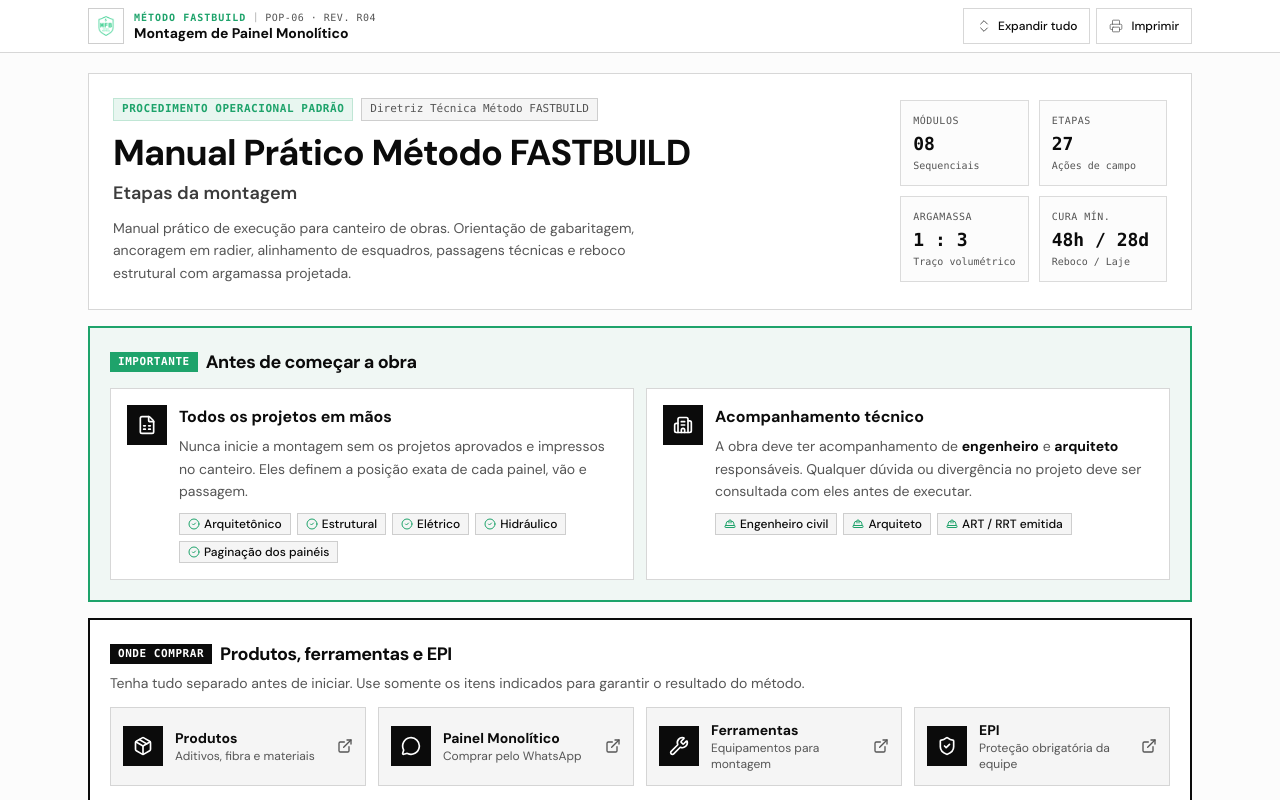
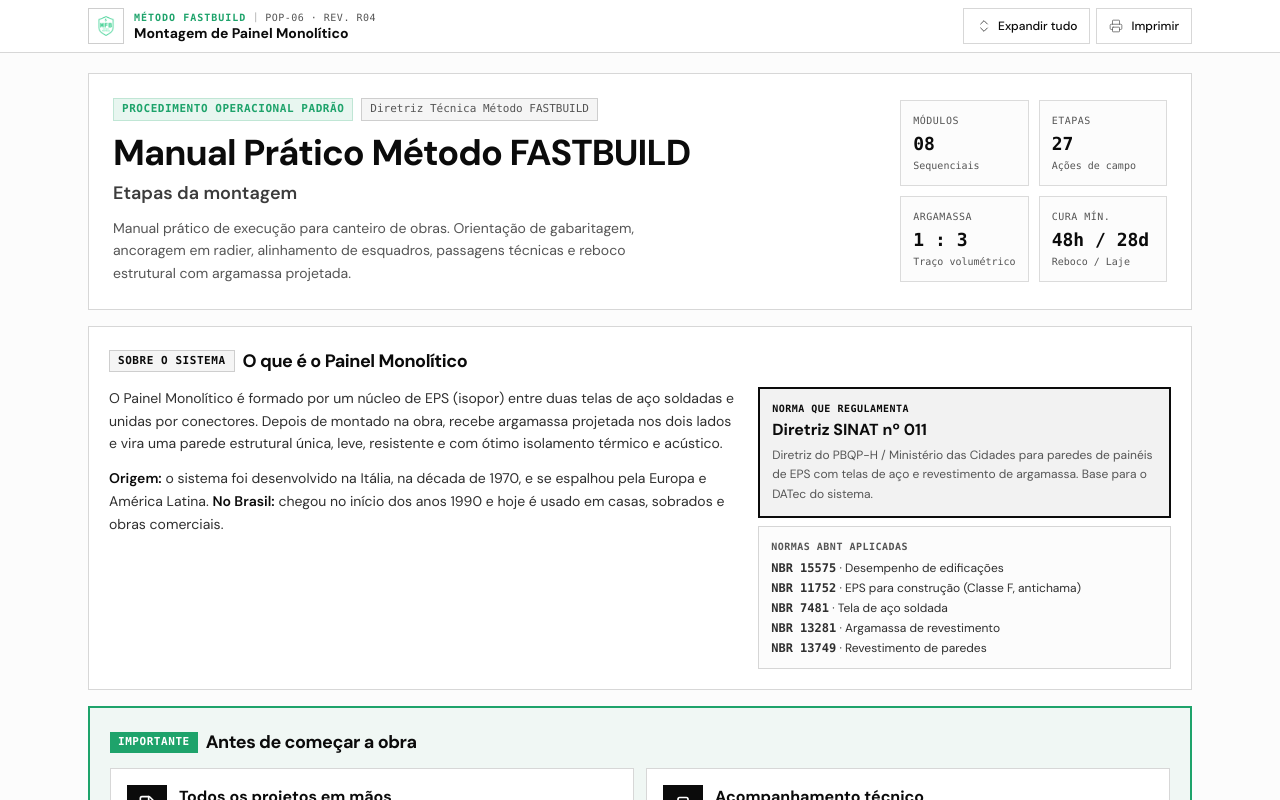
Before and after one commit to gabrieloevangelista/pop-metodo-fastbuild, a Next.js app: page / in a window 1280 px wide. Shown: the top 800 px of the page. Built offline with nearby package versions, Linux system fonts and the light colour scheme.

Commit message:
Add system overview with origin and SINAT 011 norms

```diff
--- a/app/page.tsx
+++ b/app/page.tsx
@@ -458,6 +458,67 @@ export default function Page() {
  </div>
  </section>
 
+        {/* Sobre o sistema: origem e normas */}
+        <section
+          aria-labelledby="sobre-sistema-titulo"
+          className="rounded-none border border-border/80 bg-card p-4 md:p-5"
+        >
+          <div className="flex items-center gap-2 mb-3">
+            <span className="px-2 py-0.5 rounded-none text-[11px] font-mono font-semibold uppercase tracking-wider bg-secondary text-foreground border border-border">
+              Sobre o sistema
+            </span>
+            <h2
+              id="sobre-sistema-titulo"
+              className="text-base md:text-lg font-bold tracking-tight text-foreground text-balance"
+            >
+              O que é o Painel Monolítico
+            </h2>
+          </div>
+
+          <div className="grid grid-cols-1 md:grid-cols-5 gap-3 md:gap-5">
+            <div className="md:col-span-3 flex flex-col gap-3 text-sm text-foreground/85 leading-relaxed">
+              <p className="text-pretty">
+                O Painel Monolítico é formado por um núcleo de EPS (isopor) entre duas telas de aço
+                soldadas e unidas por conectores. Depois de montado na obra, recebe argamassa projetada
+                nos dois lados e vira uma parede estrutural única, leve, resistente e com ótimo
+                isolamento térmico e acústico.
+              </p>
+              <p className="text-pretty">
+                <strong className="font-semibold text-foreground">Origem:</strong> o sistema foi
+                desenvolvido na Itália, na década de 1970, e se espalhou pela Europa e América Latina.{" "}
+                <strong className="font-semibold text-foreground">No Brasil:</strong> chegou no início
+                dos anos 1990 e hoje é usado em casas, sobrados e obras comerciais.
+              </p>
+            </div>
+
+            <div className="md:col-span-2 flex flex-col gap-2">
+              <div className="rounded-none border-2 border-primary bg-primary/5 p-3">
+                <div className="text-[10px] uppercase tracking-wider font-mono font-bold text-primary">
+                  Norma que regulamenta
+                </div>
+                <div className="text-base font-bold text-foreground mt-0.5">Diretriz SINAT nº 011</div>
+                <p className="text-xs text-muted-foreground leading-relaxed mt-1">
+                  Diretriz do PBQP-H / Ministério das Cidades para paredes de painéis de EPS com telas
+                  de aço e revestimento de argamassa. Base para o DATec do sistema.
+                </p>
+              </div>
+
+              <div className="rounded-none border border-border/80 bg-secondary/30 p-3">
+                <div className="text-[10px] uppercase tracking-wider font-mono font-semibold text-muted-foreground mb-1.5">
+                  Normas ABNT aplicadas
+                </div>
+                <ul className="flex flex-col gap-1 text-xs text-foreground/85">
+                  <li><strong className="font-mono">NBR 15575</strong> · Desempenho de edificações</li>
+                  <li><strong className="font-mono">NBR 11752</strong> · EPS para construção (Classe F, antichama)</li>
+                  <li><strong className="font-mono">NBR 7481</strong> · Tela de aço soldada</li>
+                  <li><strong className="font-mono">NBR 13281</strong> · Argamassa de revestimento</li>
+                  <li><strong className="font-mono">NBR 13749</strong> · Revestimento de paredes</li>
+                </ul>
+              </div>
+            </div>
+          </div>
+        </section>
+
         {/* Pré-requisitos obrigatórios antes de iniciar a obra */}
         <section
           aria-labelledby="pre-requisitos-titulo"
```
